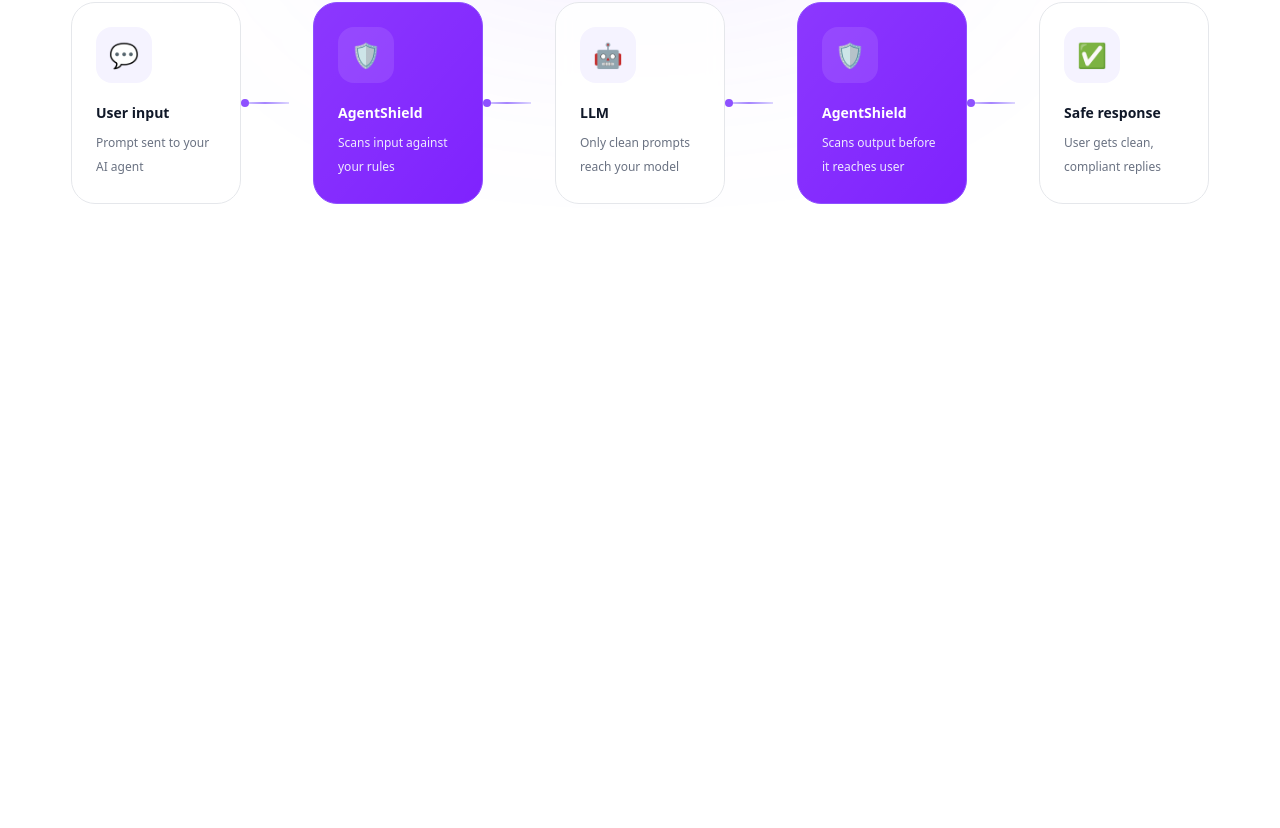
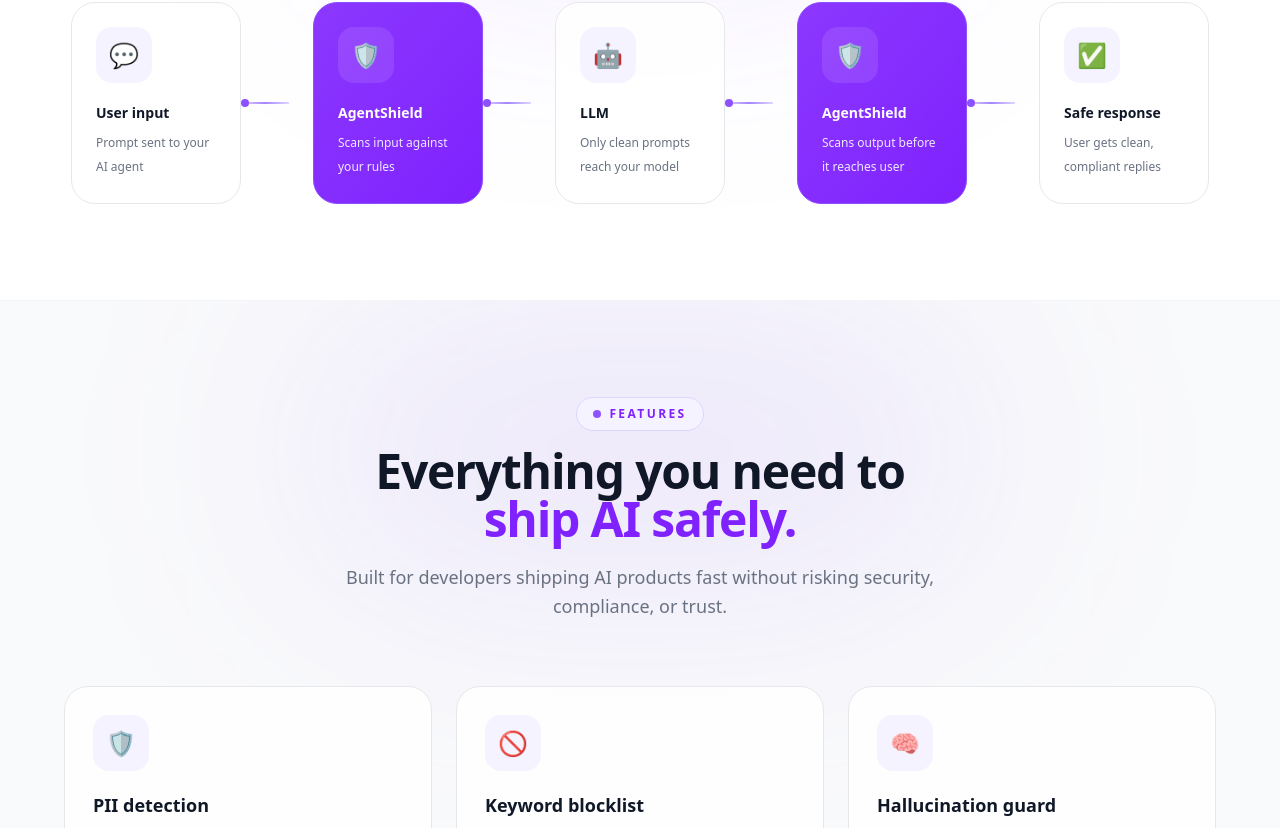
Before and after one commit to manav1913/agentshield, a Next.js app: page / in a window 1280 px wide. Shown: the part 1972-2800 px from the top of the page. Before the commit the page ends 2272 px from the top, so only its background shows below. Built offline with nearby package versions, Linux system fonts and the light colour scheme.

Commit message:
feat: add Features component and integrate into landing page

```diff
--- a/app/page.tsx
+++ b/app/page.tsx
@@ -1,3 +1,4 @@
+import Features from "@/components/landing/Features"
 import Hero from "@/components/landing/Hero"
 import HowItWorks from "@/components/landing/HowItWorks"
 import Navbar from "@/components/landing/Navbar"
@@ -11,6 +12,7 @@
       <Hero/>
       <Problem/>
       <HowItWorks/>
+      <Features/>
     </main>
   )
 }
--- /dev/null
+++ b/components/landing/Features.tsx
@@ -0,0 +1,109 @@
+const features = [
+  {
+    icon: "🛡",
+    title: "PII detection",
+    desc: "Automatically blocks emails, phone numbers, credit cards and sensitive personal data before they leak.",
+  },
+  {
+    icon: "🚫",
+    title: "Keyword blocklist",
+    desc: "Block dangerous prompts and phrases like schema dumps, passwords, secrets, or internal APIs.",
+  },
+  {
+    icon: "🧠",
+    title: "Hallucination guard",
+    desc: "Detects fabricated claims, fake discounts, and unverified responses in real time.",
+  },
+  {
+    icon: "👤",
+    title: "Human-in-the-loop",
+    desc: "High-risk actions pause for manual approval before refunds, deletions, or account changes execute.",
+  },
+  {
+    icon: "📊",
+    title: "Live dashboard",
+    desc: "Monitor every AI interaction with real-time logs, alerts, and full request visibility.",
+  },
+  {
+    icon: "🔌",
+    title: "Works with any LLM",
+    desc: "OpenAI, Anthropic, Gemini, Groq, Ollama — integrate once without vendor lock-in.",
+  },
+]
+
+const Features = () => {
+  return (
+    <section
+      id="features"
+      className="relative overflow-hidden py-24 px-6 bg-gray-50 dark:bg-gray-950 border-t border-gray-100 dark:border-gray-900"
+    >
+
+      {/* Background glow */}
+      <div className="absolute top-0 left-1/2 -translate-x-1/2 w-175 h-75 bg-violet-500/10 blur-[120px] rounded-full pointer-events-none" />
+
+      <div className="relative max-w-6xl mx-auto">
+
+        {/* Eyebrow */}
+        <div className="flex justify-center mb-4">
+          <div className="inline-flex items-center gap-2 px-4 py-2 rounded-full border border-violet-200 dark:border-violet-900 bg-violet-50 dark:bg-violet-950/40">
+            <div className="w-2 h-2 rounded-full bg-violet-500 animate-pulse" />
+
+            <span className="text-xs font-semibold uppercase tracking-[0.2em] text-violet-600 dark:text-violet-400">
+              Features
+            </span>
+          </div>
+        </div>
+
+        {/* Heading */}
+        <h2 className="text-4xl sm:text-5xl font-bold tracking-tight text-center text-gray-900 dark:text-white mb-5">
+          Everything you need to
+          <br />
+          <span className="text-violet-600">
+            ship AI safely.
+          </span>
+        </h2>
+
+        {/* Subtitle */}
+        <p className="text-lg text-gray-500 dark:text-gray-400 text-center max-w-2xl mx-auto mb-16 leading-relaxed">
+          Built for developers shipping AI products fast
+          without risking security, compliance, or trust.
+        </p>
+
+        {/* Grid */}
+        <div className="grid grid-cols-1 md:grid-cols-2 lg:grid-cols-3 gap-6">
+
+          {features.map((f) => (
+            <div
+              key={f.title}
+              className="group relative overflow-hidden rounded-3xl border border-gray-200 dark:border-gray-800 bg-white/80 dark:bg-gray-900/80 backdrop-blur p-7 hover:-translate-y-2 hover:border-violet-300 dark:hover:border-violet-800 hover:shadow-2xl hover:shadow-violet-200/20 dark:hover:shadow-violet-950/20 transition-all duration-500"
+            >
+
+              {/* Hover glow */}
+              <div className="absolute inset-0 bg-linear-to-br from-violet-500/0 via-violet-500/0 to-violet-500/5 opacity-0 group-hover:opacity-100 transition-opacity duration-500" />
+
+              {/* Icon */}
+              <div className="w-14 h-14 rounded-2xl bg-violet-50 dark:bg-violet-950 flex items-center justify-center text-2xl mb-5 group-hover:scale-110 transition-transform duration-300">
+                {f.icon}
+              </div>
+
+              {/* Title */}
+              <h3 className="text-lg font-semibold text-gray-900 dark:text-white mb-3">
+                {f.title}
+              </h3>
+
+              {/* Description */}
+              <p className="text-sm leading-7 text-gray-500 dark:text-gray-400">
+                {f.desc}
+              </p>
+
+              {/* Bottom accent line */}
+              <div className="mt-6 h-px w-full bg-linear-to-r from-transparent via-violet-300 dark:via-violet-800 to-transparent opacity-0 group-hover:opacity-100 transition-opacity duration-500" />
+            </div>
+          ))}
+        </div>
+      </div>
+    </section>
+  )
+}
+
+export default Features
--- a/components/landing/HowItWorks.tsx
+++ b/components/landing/HowItWorks.tsx
@@ -63,7 +63,7 @@
         {/* Subtitle */}
         <p className="text-lg text-gray-500 dark:text-gray-400 text-center max-w-2xl mx-auto mb-20 leading-relaxed">
           AgentShield wraps your existing LLM calls and filters both
-          prompts and responses in real time — without changing your infrastructure.
+          prompts and responses in real time without changing your infrastructure.
         </p>
 
         {/* Flow */}
```
